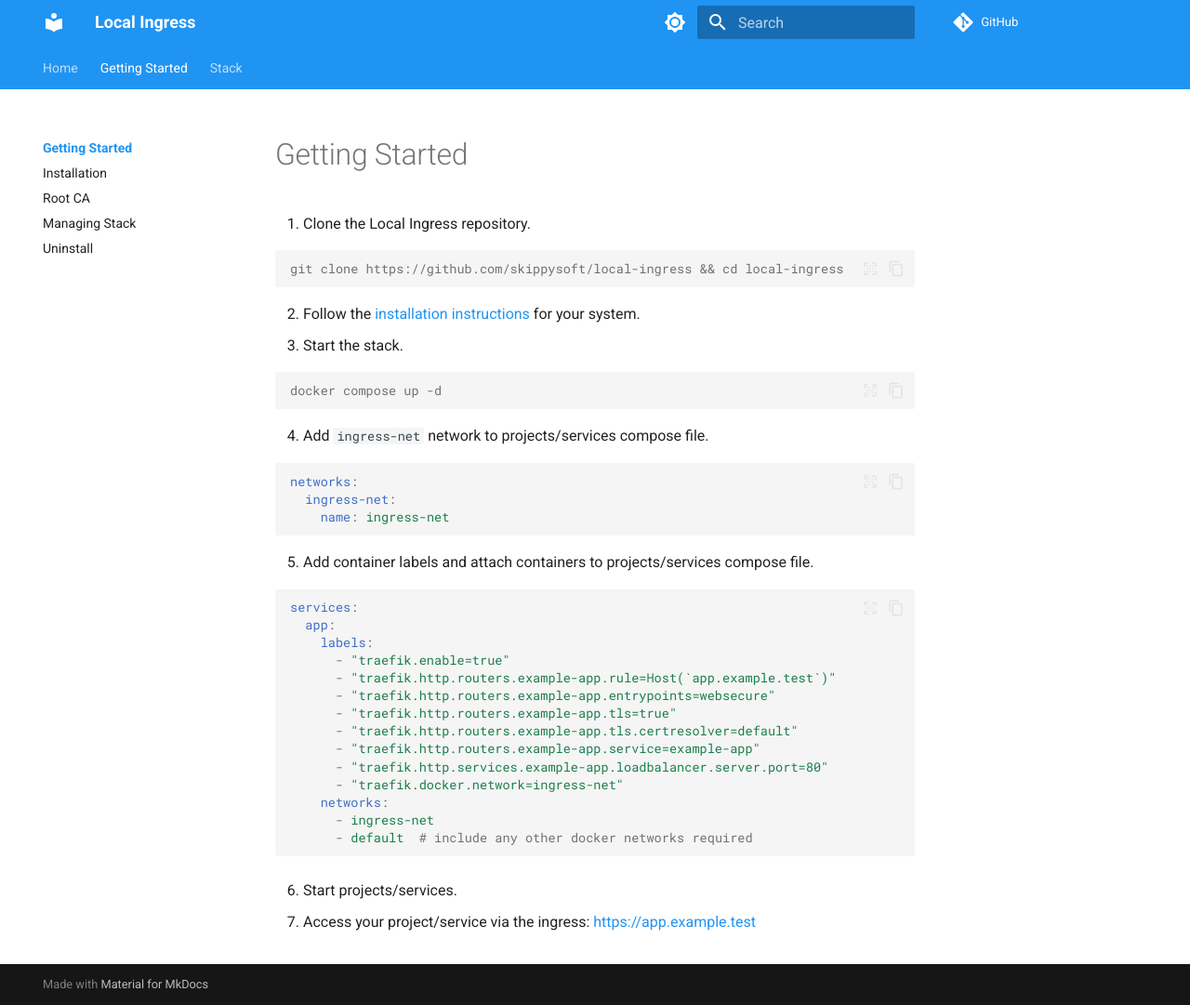
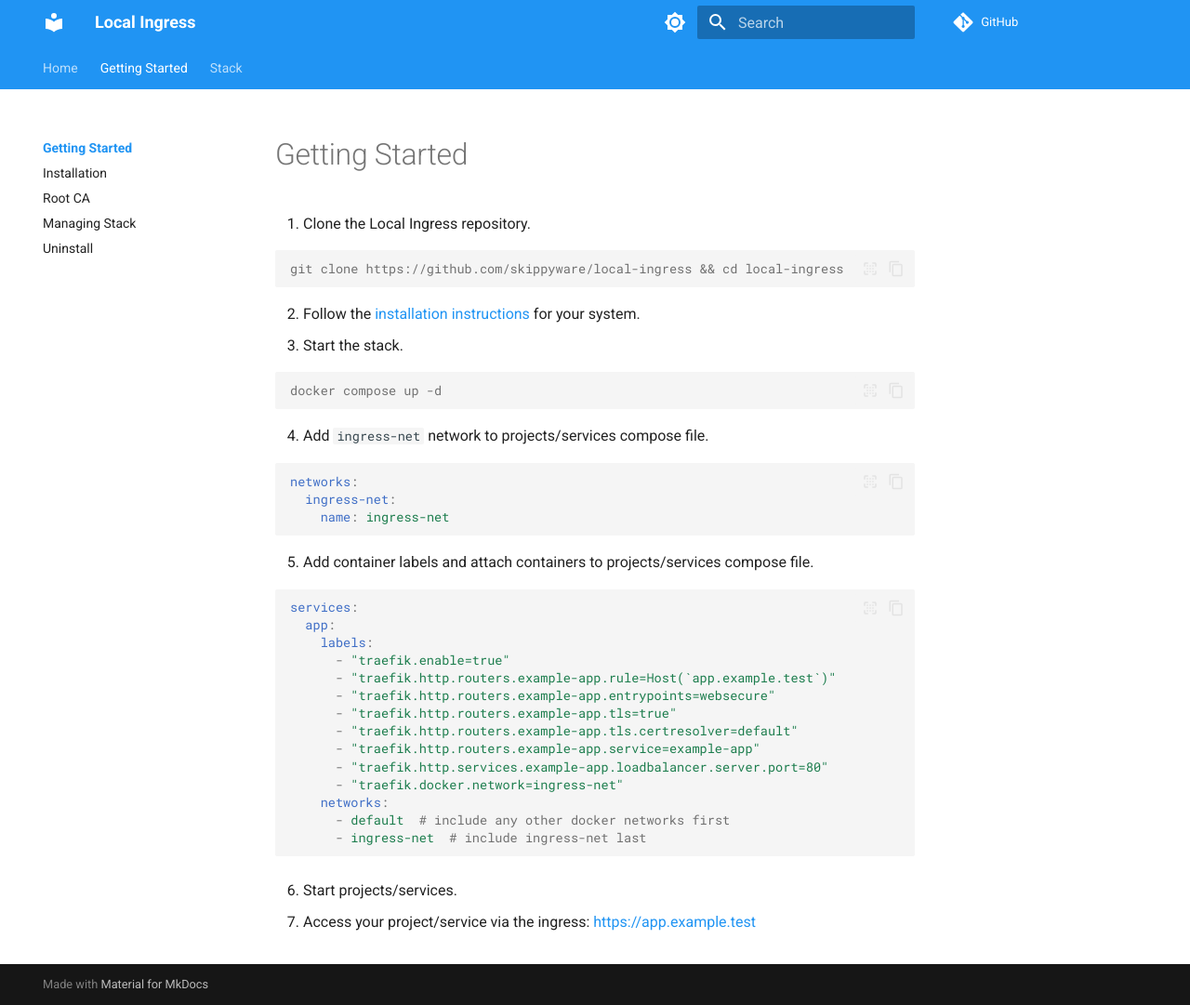
Before and after one commit to skippyware/local-ingress, an MkDocs documentation site: the page built from docs/docs/getting-started/index.md, in a window 1280 px wide and 1081 px high. Shown: the whole window at 93% size. Built offline with MkDocs 1.6.1 and Material for MkDocs 9.7.7, drawn with Linux system fonts in a browser that asks for light colours; comment, search, counter and statistics services are not loaded.

Commit message:
Update docs

````diff
--- a/docs/docs/getting-started/index.md
+++ b/docs/docs/getting-started/index.md
@@ -3,7 +3,7 @@
 1. Clone the Local Ingress repository.
 
 ```console
-git clone https://github.com/skippysoft/local-ingress && cd local-ingress
+git clone https://github.com/skippyware/local-ingress && cd local-ingress
 ```
 
 2. Follow the [installation instructions](./install.md) for your system.
@@ -36,8 +36,8 @@
       - "traefik.http.services.example-app.loadbalancer.server.port=80"
       - "traefik.docker.network=ingress-net"
     networks:
-      - ingress-net
-      - default  # include any other docker networks required
+      - default  # include any other docker networks first
+      - ingress-net  # include ingress-net last
 ```
 
 6. Start projects/services.
````
